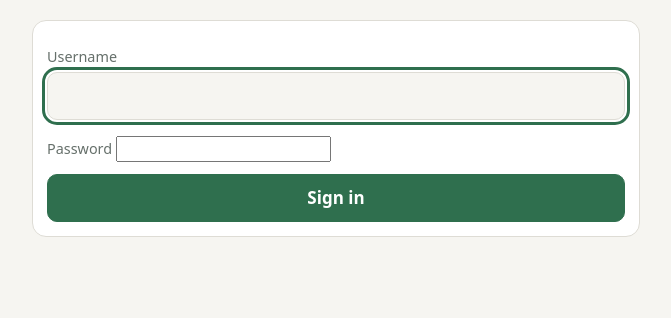
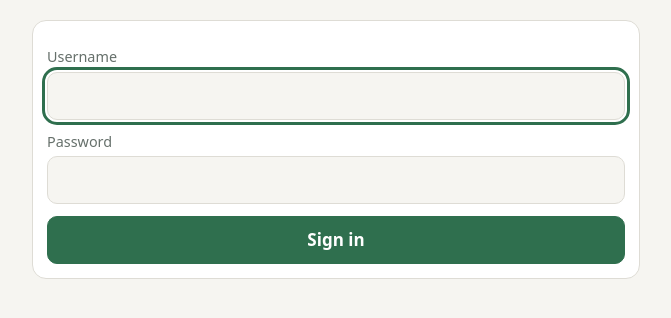
Before and after one commit to davyn1/food-manager, a FastAPI app: a page that uses app/web/templates/base.html in a window 1280 px wide. Shown: the part 52-370 px from the top of the page, without its empty margins (304-975 px from the left). Run offline with FastAPI, Linux system fonts and the light colour scheme.

Commit message:
Style password fields; full-width Copy when Share is unavailable
Password inputs on the login, sign-up and change-password forms were
unstyled (small, hard to tap). The invite page's Copy button now spans
the row when the browser has no share sheet.

Co-Authored-By: Claude Opus 5.5 <noreply@anthropic.com>

```diff
--- a/app/web/static/app.css
+++ b/app/web/static/app.css
@@ -104,7 +104,8 @@ h2 a { color: inherit; }
 
 input, select, button { font: inherit; color: inherit; }
 
-input[type="text"], input[type="search"], input[type="number"], input[type="date"], select {
+input[type="text"], input[type="search"], input[type="number"], input[type="date"],
+input[type="password"], select {
   width: 100%;
   min-height: var(--tap);
   padding: 10px 12px;
@@ -242,6 +243,7 @@ button.choice.current { border-color: var(--accent); box-shadow: inset 0 0 0 1px
 .actions { display: grid; gap: 4px; }
 .button-grid { display: grid; grid-template-columns: 1fr 1fr; gap: 8px; }
 .button-grid button { width: 100%; }
+.button-grid:has(> [hidden]) { grid-template-columns: 1fr; }  /* e.g. no Share on desktop */
 
 .details dl { margin: 0; display: grid; grid-template-columns: auto 1fr; gap: 8px 14px; }
 .details dt { color: var(--muted); font-size: 0.9rem; }
```
